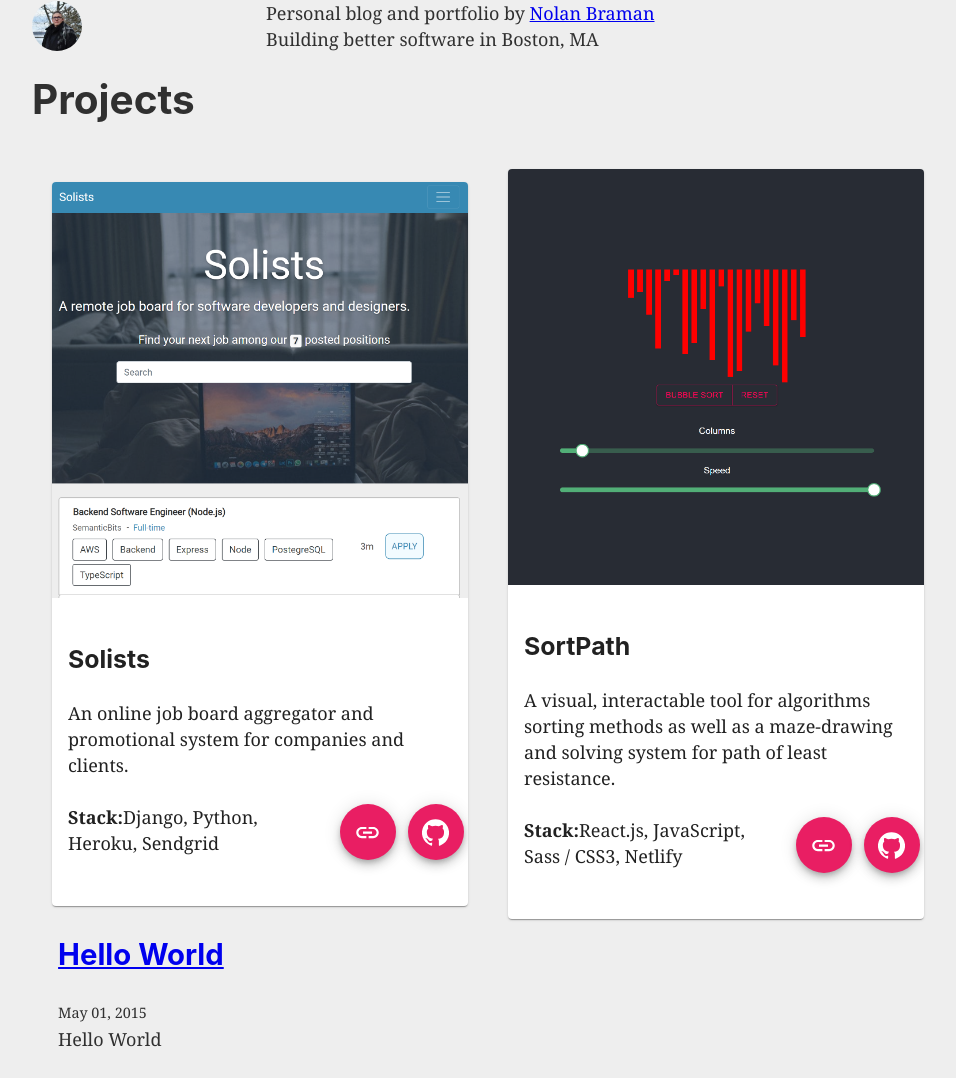
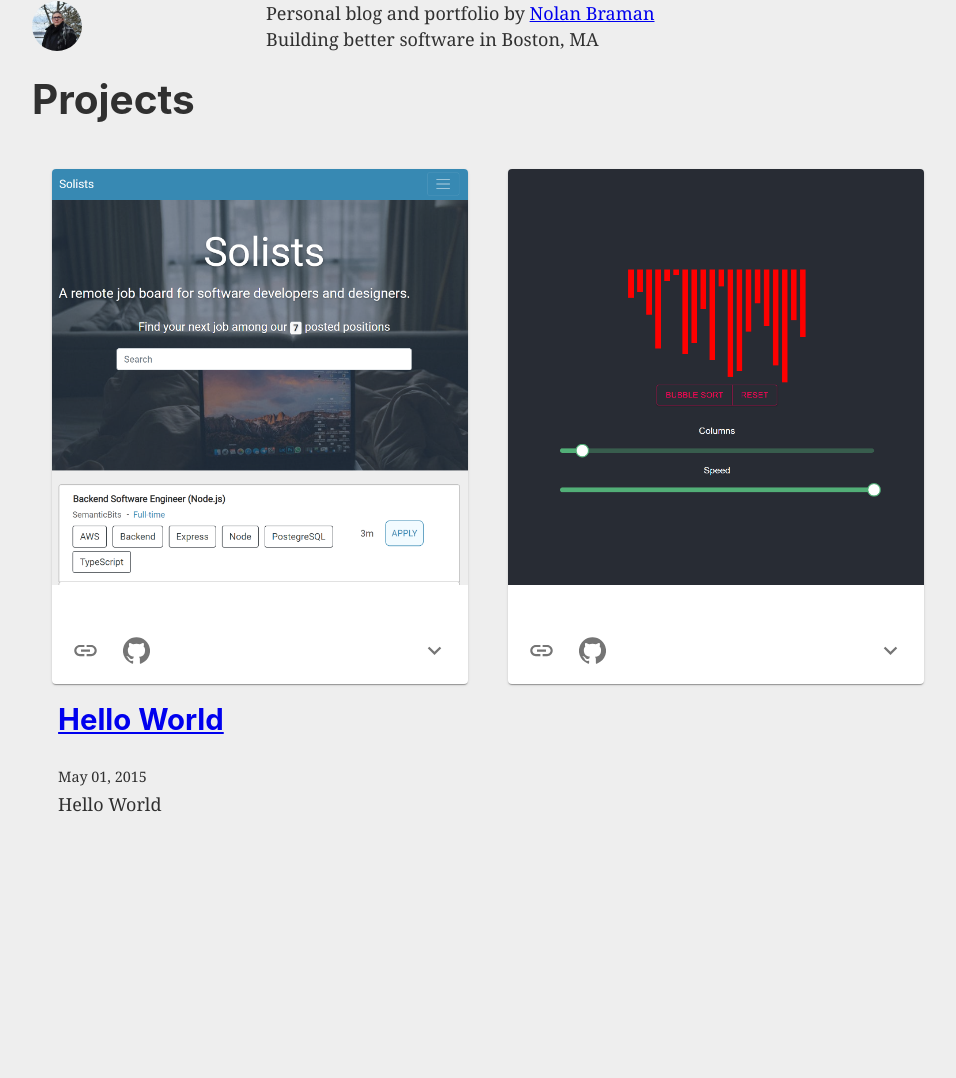
Before and after one commit to eathren/professional_site, a Gatsby site: page / in a window 1280 px wide. Shown: the whole page, without its empty margins (152-1108 px from the left). After the commit the page ends 843 px from the top, so only its background shows below. Built offline with nearby package versions, Linux system fonts and the light colour scheme; Gatsby itself is replaced by a stand-in of ours; some packages are replaced by stand-ins of ours.

Commit message:
project card v2

```diff
--- a/src/components/ProjectsBar/index.js
+++ b/src/components/ProjectsBar/index.js
@@ -1,16 +1,46 @@
 import * as React from "react"
 import "./styles.scss"
+
+import { makeStyles } from "@material-ui/core/styles"
+import clsx from "clsx"
 import Card from "@material-ui/core/Card"
 import CardContent from "@material-ui/core/CardContent"
-import Box from "@material-ui/core/Box"
+import CardMedia from "@material-ui/core/CardMedia"
+import CardActionArea from "@material-ui/core/CardActionArea"
+import CardActions from "@material-ui/core/CardActions"
+import Collapse from "@material-ui/core/Collapse"
+import IconButton from "@material-ui/core/IconButton"
 import Grid from "@material-ui/core/Grid"
 import Fab from "@material-ui/core/Fab"
+
+import ExpandMoreIcon from "@material-ui/icons/ExpandMore"
+import MoreVertIcon from "@material-ui/icons/MoreVert"
 
 import LinkIcon from "@material-ui/icons/Link"
 import GitHubIcon from "@material-ui/icons/GitHub"
 
 import SolistsImage from "../../images/solists.png"
 import SortPath from "../../images/sortpath.png"
+
+const useStyles = makeStyles(theme => ({
+  root: {
+    maxWidth: 345,
+  },
+  media: {
+    height: 0,
+    paddingTop: "56.25%", // 16:9
+  },
+  expand: {
+    transform: "rotate(0deg)",
+    marginLeft: "auto",
+    transition: theme.transitions.create("transform", {
+      duration: theme.transitions.duration.shortest,
+    }),
+  },
+  expandOpen: {
+    transform: "rotate(180deg)",
+  },
+}))
 
 const ProjectsImage = project => {
   return (
@@ -22,6 +52,13 @@ const ProjectsImage = project => {
 }
 
 const ProjectsBar = () => {
+  const classes = useStyles()
+  const [expanded, setExpanded] = React.useState(false)
+
+  const handleExpandClick = () => {
+    setExpanded(!expanded)
+  }
+
   const projects = [
     {
       name: "Solists",
@@ -30,6 +67,7 @@ const ProjectsBar = () => {
       description:
         "An online job board aggregator and promotional system for companies and clients.",
       image_url: SolistsImage,
+      image_rel: "../../images/solists.png",
       github: "",
     },
     {
@@ -39,6 +77,8 @@ const ProjectsBar = () => {
       description:
         "A visual, interactable tool for algorithms sorting methods as well as a maze-drawing and solving system for path of least resistance. ",
       image_url: SortPath,
+      image_rel: "../../images/sortpath.png",
+
       github: "https://github.com/eathren/algo_showcase",
     },
   ]
@@ -54,44 +94,39 @@ const ProjectsBar = () => {
             <Grid item xs={12} sm={12} md={6} spacing={3}>
               <div className="project-container">
                 <Card className="projects-card">
-                  <img src={project.image_url} className=""></img>
-                  <CardContent>
-                    <h3>{project.name}</h3>
-                    <p>{project.description}</p>
+                  <CardActionArea onClick={handleExpandClick}>
+                    <img
+                      className={classes.media}
+                      src={project.image_url}
+                      className=""
+                    ></img>
+                  </CardActionArea>
+                  <CardActions disableSpacing>
+                    <IconButton href={project.url} aria-label="site link">
+                      <LinkIcon />
+                    </IconButton>
+                    <IconButton href={project.github} aria-label="github link">
+                      <GitHubIcon />
+                    </IconButton>
+                    <IconButton
+                      className={clsx(classes.expand, {
+                        [classes.expandOpen]: expanded,
+                      })}
+                      onClick={handleExpandClick}
+                      aria-expanded={expanded}
+                      aria-label="show more"
+                    >
+                      <ExpandMoreIcon />
+                    </IconButton>
+                  </CardActions>
 
-                    <Grid
-                      container
-                      direction="row"
-                      justify="center"
-                      alignItems="flex-start"
-                      spacing={3}
-                    >
-                      <Grid item xs={8}>
-                        <p>
-                          <b> Stack:</b>
-                          {project.keywords.join(", ")}
-                        </p>
-                      </Grid>
-                      <Grid item xs={2}>
-                        <Fab
-                          color="primary"
-                          href={project.url}
-                          aria-label="github"
-                        >
-                          <LinkIcon />
-                        </Fab>
-                      </Grid>
-                      <Grid item xs={2}>
-                        <Fab
-                          color="primary"
-                          href={project.github}
-                          aria-label="github"
-                        >
-                          <GitHubIcon />
-                        </Fab>
-                      </Grid>
-                    </Grid>
-                  </CardContent>
+                  <Collapse in={expanded} timeout="auto" unmountOnExit>
+                    <CardContent>
+                      <h3>{project.name}</h3>
+                      <p>{project.description}</p>
+                      <p>{project.keywords.join(", ")}</p>
+                    </CardContent>
+                  </Collapse>
                 </Card>
               </div>
             </Grid>
--- a/src/components/ProjectsBar/styles.scss
+++ b/src/components/ProjectsBar/styles.scss
@@ -1,15 +1,15 @@
 .projects-card {
-  min-height: 700px;
+  //   min-height: 700px;
   //   margin: 20px;
 }
 
 .project-container {
-  min-height: 700px;
+  //   min-height: 700px;
   margin: 20px;
 }
 
 .project-image {
-  height: auto;
+  //   height: auto;
   //   min-height: 200px;
-  min-width: 200px;
+  //   min-width: 200px;
 }
```
